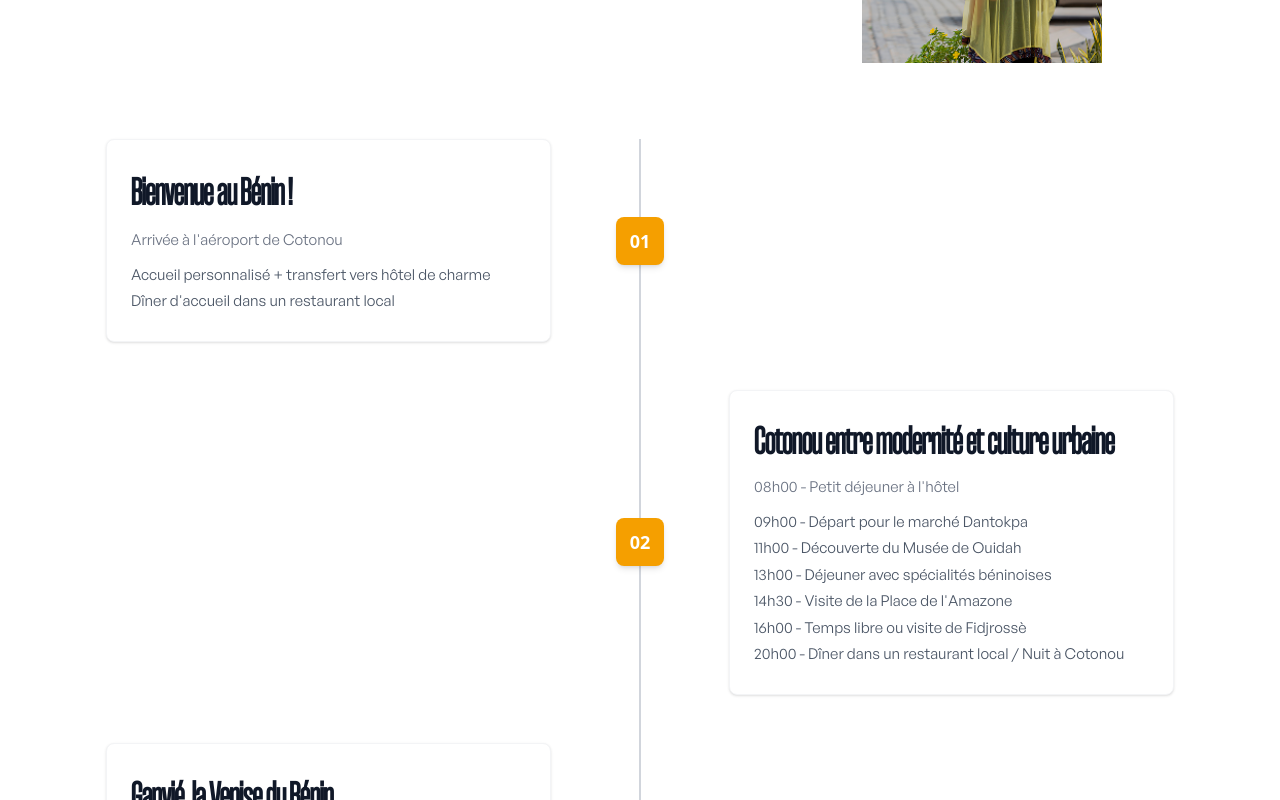
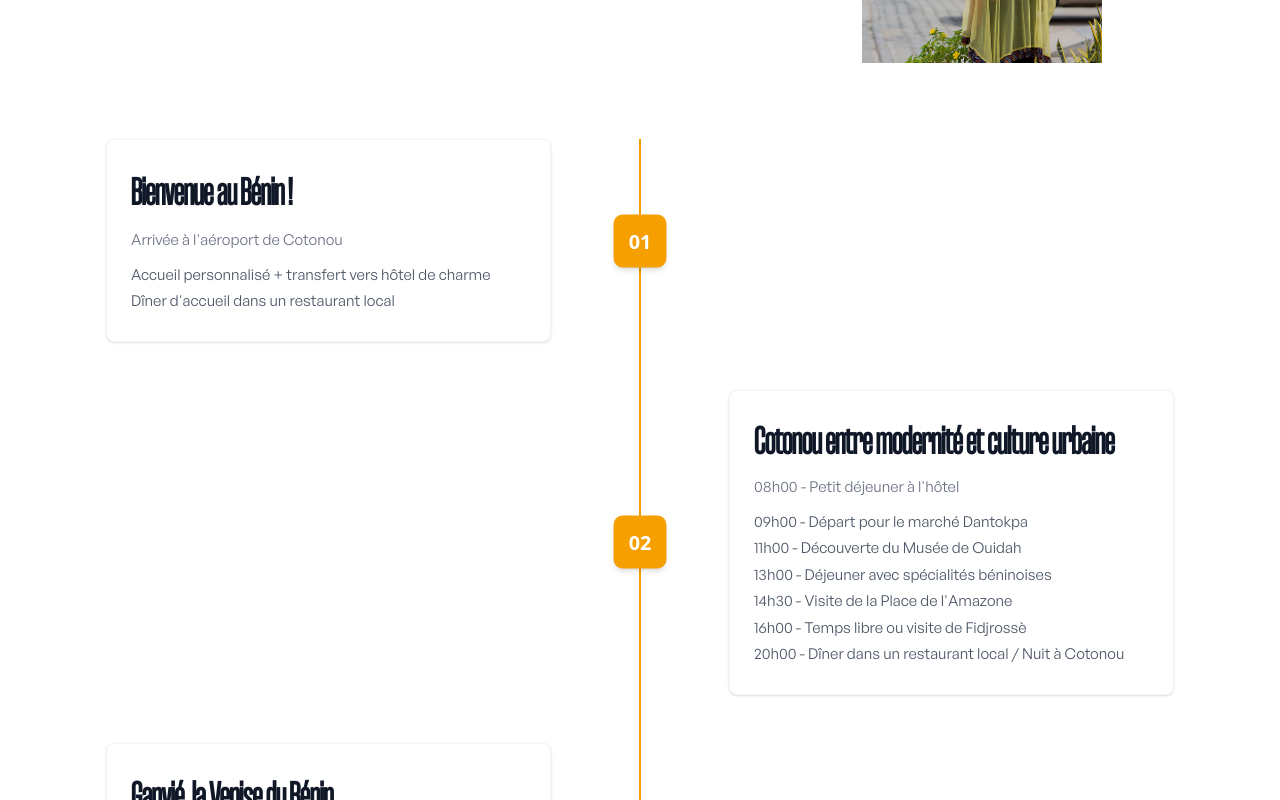
Before and after one commit to ephremekouledou/DahomeyDiscovery_ui, a React (Vite) app: page /circuits-signature in a window 1280 px wide. Shown: the part 620-1420 px from the top of the page. Built offline with nearby package versions, Linux system fonts and the light colour scheme.

Commit message:
feat: added transition on signature page

```diff
--- a/src/pages/Circuits/CircuitsSignature.tsx
+++ b/src/pages/Circuits/CircuitsSignature.tsx
@@ -1,7 +1,7 @@
 import { Button, Flex, Typography } from "antd";
 import NavBar from "../../components/navBar/navBar";
 import Footer from "../../components/footer/footer";
-import { useEffect, useState } from "react";
+import { useEffect, useRef, useState } from "react";
 import circuitImage from "../../assets/images/circuitImage.png";
 import { Link, useLocation } from "react-router-dom";
 
@@ -12,151 +12,13 @@ type TimelineItemProps = {
   details?: string[];
   position: "left" | "right" | string;
   index: number;
-};
-
-const TimelineItem = ({
-  title,
-  subtitle,
-  times,
-  details,
-  position,
-  index,
-}: TimelineItemProps) => {
-  const isLeft = position === "left";
-
-  return (
-    <div className="relative flex items-center mb-12">
-      {/* Contenu à gauche */}
-      <div className={`w-5/12`}>
-        {isLeft && (
-          <div className="bg-white rounded-lg shadow-sm p-6 border border-gray-100">
-            <h3
-              className="font-semibold text-gray-900 mb-2"
-              style={{ fontFamily: "DragonAngled", fontSize: "38px" }}
-            >
-              {title}
-            </h3>
-            <p
-              className="text-gray-500 mb-3"
-              style={{ fontFamily: "GeneralSans", fontSize: "15px" }}
-            >
-              {subtitle}
-            </p>
-            {times &&
-              times.map((time, i) => (
-                <p
-                  key={i}
-                  className="text-gray-600 mb-1"
-                  style={{ fontFamily: "GeneralSans", fontSize: "15px" }}
-                >
-                  {time}
-                </p>
-              ))}
-            {details &&
-              details.map((detail, i) => (
-                <p
-                  key={i}
-                  className="text-sm text-gray-700 mt-2"
-                  style={{ fontFamily: "GeneralSans", fontSize: "15px" }}
-                >
-                  {detail}
-                </p>
-              ))}
-          </div>
-        )}
-      </div>
-
-      {/* Ligne centrale avec numéro */}
-      <div className="w-2/12 flex justify-center relative">
-        <div className="absolute inset-0 flex items-center justify-center">
-          <div className="w-0.5 h-full bg-gray-300"></div>
-        </div>
-        <div className="relative z-10 w-12 h-12 bg-[#F59F00] rounded-lg flex items-center justify-center text-white font-bold text-lg shadow-md">
-          {index.toString().padStart(2, "0")}
-        </div>
-      </div>
-
-      {/* Contenu à droite */}
-      <div className={`w-5/12`}>
-        {!isLeft && (
-          <div className="bg-white rounded-lg shadow-sm p-6 border border-gray-100">
-            <h3
-              className="text-xl font-semibold text-gray-900 mb-2"
-              style={{ fontFamily: "DragonAngled", fontSize: "38px" }}
-            >
-              {title}
-            </h3>
-            <p
-              className="text-gray-500 mb-3"
-              style={{ fontFamily: "GeneralSans", fontSize: "15px" }}
-            >
-              {subtitle}
-            </p>
-            {times &&
-              times.map((time, i) => (
-                <p
-                  key={i}
-                  className="text-gray-600 mb-1"
-                  style={{ fontFamily: "GeneralSans", fontSize: "15px" }}
-                >
-                  {time}
-                </p>
-              ))}
-            {details &&
-              details.map((detail, i) => (
-                <p
-                  key={i}
-                  className="text-gray-700 mt-2"
-                  style={{ fontFamily: "GeneralSans", fontSize: "15px" }}
-                >
-                  {detail}
-                </p>
-              ))}
-          </div>
-        )}
-      </div>
-    </div>
-  );
-};
-
-const FinalElement = () => {
-  return (
-    <div className="relative flex justify-center items-center pt-8 pb-12">
-      <div className="absolute top-0 left-1/2 transform -translate-x-1/2 w-0.5 h-16 bg-gray-300"></div>
-      <div className="relative z-10 bg-white rounded-lg shadow-lg p-8 border border-gray-100 max-w-2xl text-center mt-16">
-        <div className="w-16 h-16 bg-[#F59F00] rounded-full flex items-center justify-center text-white font-bold text-2xl shadow-md mx-auto -mt-16 mb-6">
-          ✓
-        </div>
-        <h3
-          className="font-bold text-gray-900 mb-4"
-          style={{ fontFamily: "DragonAngled", fontSize: "38px" }}
-        >
-          Fin du voyage
-        </h3>
-        <p
-          className="text-gray-600 mb-2"
-          style={{ fontFamily: "GeneralSans", fontSize: "15px" }}
-        >
-          Retour à l'aéroport de Cotonou
-        </p>
-        <p
-          className="text-gray-500"
-          style={{ fontFamily: "GeneralSans", fontSize: "15px" }}
-        >
-          Transfert organisé • Assistance jusqu'au départ
-        </p>
-        <p
-          className="text-gray-500 mt-4"
-          style={{ fontFamily: "GeneralSans", fontSize: "15px" }}
-        >
-          Merci pour ce magnifique voyage au Bénin !
-        </p>
-      </div>
-    </div>
-  );
+  isActive: boolean;
 };
 
 const DetailedTimeline = () => {
+  const [scrollProgress, setScrollProgress] = useState(0);
+  const timelineRef = useRef<HTMLDivElement | null>(null);
+
   const timelineData = [
     {
       title: "Bienvenue au Bénin !",
@@ -246,21 +108,239 @@ const DetailedTimeline = () => {
     },
   ];
 
+  useEffect(() => {
+    const handleScroll = () => {
+      if (timelineRef.current) {
+        const element = timelineRef.current;
+        const rect = element.getBoundingClientRect();
+        const windowHeight = window.innerHeight;
+
+        // Calculer la progression du scroll pour cet élément
+        const elementTop = rect.top;
+        const elementHeight = rect.height;
+
+        // Commencer l'animation dès que l'élément commence à entrer dans la vue
+        const startOffset = windowHeight; // Commencer dès que le haut de l'élément touche le bas de l'écran
+        const endOffset = -elementHeight; // Finir quand l'élément sort complètement de la vue
+
+        // Calculer la progression de 0 à 1
+        const totalDistance = startOffset - endOffset;
+        const currentDistance = startOffset - elementTop;
+        const progress = Math.max(
+          0,
+          Math.min(1, currentDistance / totalDistance)
+        );
+
+        setScrollProgress(progress);
+      }
+    };
+
+    window.addEventListener("scroll", handleScroll);
+    handleScroll(); // Appeler une fois au montage
+
+    return () => window.removeEventListener("scroll", handleScroll);
+  }, []);
+
   return (
-    <div className="min-h-screen  py-12 w-full">
+    <div className="min-h-screen py-12 w-full" ref={timelineRef}>
       <div className="px-4">
         <div className="relative">
-          {/* Ligne verticale continue */}
+          {/* Ligne verticale de base (grise) */}
           <div className="absolute left-1/2 transform -translate-x-1/2 w-0.5 h-full bg-gray-300"></div>
 
+          {/* Ligne verticale animée (orange) */}
+          <div
+            className="absolute left-1/2 transform -translate-x-1/2 w-0.5 bg-[#F59F00] transition-all duration-300 ease-out"
+            style={{
+              height: `${scrollProgress * 100}%`,
+              top: 0,
+            }}
+          ></div>
+
           {/* Items de la timeline */}
-          {timelineData.map((item, index) => (
-            <TimelineItem key={index} {...item} index={index + 1} />
-          ))}
+          {timelineData.map((item, index) => {
+            // Calculer si cet item spécifique est actif basé sur sa position dans la timeline
+            const itemProgress = (index + 1) / (timelineData.length + 1);
+            const isActive = scrollProgress >= itemProgress * 0.7; // Activation plus précoce
+
+            return (
+              <TimelineItem
+                key={index}
+                {...item}
+                index={index + 1}
+                isActive={isActive}
+              />
+            );
+          })}
 
           {/* Élément final centré */}
-          <FinalElement />
+          <FinalElement isActive={scrollProgress >= 0.6} />
         </div>
+      </div>
+    </div>
+  );
+};
+
+// Mise à jour du composant TimelineItem pour inclure l'animation
+const TimelineItem = ({
+  title,
+  subtitle,
+  times,
+  details,
+  position,
+  index,
+  isActive,
+}: TimelineItemProps) => {
+  const isLeft = position === "left";
+
+  return (
+    <div className="relative flex items-center mb-12">
+      {/* Contenu à gauche */}
+      <div
+        className={`w-5/12 transition-all duration-500 ${
+          isActive ? "opacity-100 translate-y-0" : "opacity-70 translate-y-2"
+        }`}
+      >
+        {isLeft && (
+          <div className="bg-white rounded-lg shadow-sm p-6 border border-gray-100">
+            <h3
+              className="font-semibold text-gray-900 mb-2"
+              style={{ fontFamily: "DragonAngled", fontSize: "38px" }}
+            >
+              {title}
+            </h3>
+            <p
+              className="text-gray-500 mb-3"
+              style={{ fontFamily: "GeneralSans", fontSize: "15px" }}
+            >
+              {subtitle}
+            </p>
+            {times &&
+              times.map((time, i) => (
+                <p
+                  key={i}
+                  className="text-gray-600 mb-1"
+                  style={{ fontFamily: "GeneralSans", fontSize: "15px" }}
+                >
+                  {time}
+                </p>
+              ))}
+            {details &&
+              details.map((detail, i) => (
+                <p
+                  key={i}
+                  className="text-sm text-gray-700 mt-2"
+                  style={{ fontFamily: "GeneralSans", fontSize: "15px" }}
+                >
+                  {detail}
+                </p>
+              ))}
+          </div>
+        )}
+      </div>
+
+      {/* Ligne centrale avec numéro */}
+      <div className="w-2/12 flex justify-center relative">
+        <div className="absolute inset-0 flex items-center justify-center">
+          <div className="w-0.5 h-full bg-transparent"></div>
+        </div>
+        <div
+          className={`relative z-10 w-12 h-12 rounded-lg flex items-center justify-center text-white font-bold text-lg shadow-md transition-all duration-500 ${
+            isActive ? "bg-[#F59F00] scale-110" : "bg-gray-400 scale-100"
+          }`}
+        >
+          {index.toString().padStart(2, "0")}
+        </div>
+      </div>
+
+      {/* Contenu à droite */}
+      <div
+        className={`w-5/12 transition-all duration-500 ${
+          isActive ? "opacity-100 translate-y-0" : "opacity-70 translate-y-2"
+        }`}
+      >
+        {!isLeft && (
+          <div className="bg-white rounded-lg shadow-sm p-6 border border-gray-100">
+            <h3
+              className="text-xl font-semibold text-gray-900 mb-2"
+              style={{ fontFamily: "DragonAngled", fontSize: "38px" }}
+            >
+              {title}
+            </h3>
+            <p
+              className="text-gray-500 mb-3"
+              style={{ fontFamily: "GeneralSans", fontSize: "15px" }}
+            >
+              {subtitle}
+            </p>
+            {times &&
+              times.map((time, i) => (
+                <p
+                  key={i}
+                  className="text-gray-600 mb-1"
+                  style={{ fontFamily: "GeneralSans", fontSize: "15px" }}
+                >
+                  {time}
+                </p>
+              ))}
+            {details &&
+              details.map((detail, i) => (
+                <p
+                  key={i}
+                  className="text-gray-700 mt-2"
+                  style={{ fontFamily: "GeneralSans", fontSize: "15px" }}
+                >
+                  {detail}
+                </p>
+              ))}
+          </div>
+        )}
+      </div>
+    </div>
+  );
+};
+
+// Mise à jour du composant FinalElement
+const FinalElement = ({ isActive }: { isActive: boolean }) => {
+  return (
+    <div className="relative flex justify-center items-center pt-8 pb-12">
+      <div className="absolute top-0 left-1/2 transform -translate-x-1/2 w-0.5 h-16 bg-transparent"></div>
+      <div
+        className={`relative z-10 bg-white rounded-lg shadow-lg p-8 border border-gray-100 max-w-2xl text-center mt-16 transition-all duration-500 ${
+          isActive ? "opacity-100 translate-y-0" : "opacity-70 translate-y-4"
+        }`}
+      >
+        <div
+          className={`w-16 h-16 rounded-full flex items-center justify-center text-white font-bold text-2xl shadow-md mx-auto -mt-16 mb-6 transition-all duration-500 ${
+            isActive ? "bg-[#F59F00] scale-110" : "bg-gray-400 scale-100"
+          }`}
+        >
+          ✓
+        </div>
+        <h3
+          className="font-bold text-gray-900 mb-4"
+          style={{ fontFamily: "DragonAngled", fontSize: "38px" }}
+        >
+          Fin du voyage
+        </h3>
+        <p
+          className="text-gray-600 mb-2"
+          style={{ fontFamily: "GeneralSans", fontSize: "15px" }}
+        >
+          Retour à l'aéroport de Cotonou
+        </p>
+        <p
+          className="text-gray-500"
+          style={{ fontFamily: "GeneralSans", fontSize: "15px" }}
+        >
+          Transfert organisé • Assistance jusqu'au départ
+        </p>
+        <p
+          className="text-gray-500 mt-4"
+          style={{ fontFamily: "GeneralSans", fontSize: "15px" }}
+        >
+          Merci pour ce magnifique voyage au Bénin !
+        </p>
       </div>
     </div>
   );
```
